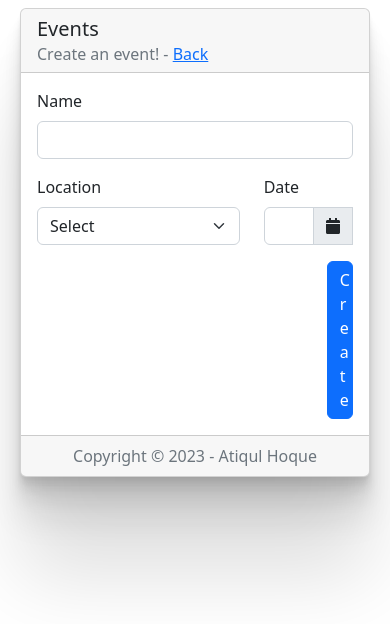
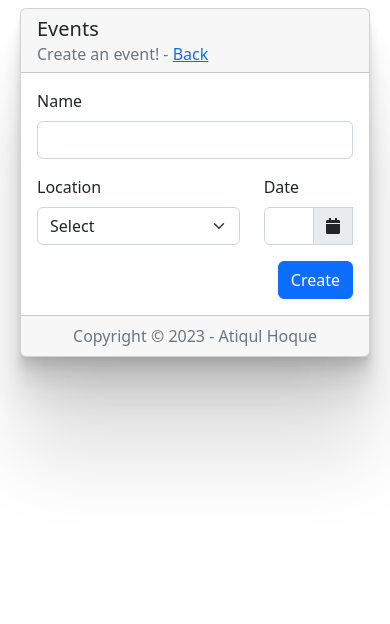
Before and after one commit to atiqbaqi/crud-frontend, a Node server app: page /create in a window 390 px wide. Shown: the top 624 px of the page. Run offline with Node 20, Linux system fonts and the light colour scheme; some libraries are stand-ins or nearby versions.

Commit message:
datatable and button responsiveness fix

```diff
--- a/views/create.ejs
+++ b/views/create.ejs
@@ -46,7 +46,7 @@
                 </div>
                 <div class="row">
                     <div class="col-12 text-end">
-                        <button type="submit" class="btn btn-primary col-1">Create</button>
+                        <button type="submit" class="btn btn-primary">Create</button>
                     </div>
 
                 </div>
--- a/views/edit.ejs
+++ b/views/edit.ejs
@@ -48,7 +48,7 @@
                 </div>
                 <div class="row">
                     <div class="col-12 text-end">
-                        <button type="submit" class="btn btn-primary col-1">Edit</button>
+                        <button type="submit" class="btn btn-primary">Edit</button>
                     </div>
 
                 </div>
--- a/views/events.ejs
+++ b/views/events.ejs
@@ -33,6 +33,7 @@
     $('#events').DataTable({
         lengthMenu: [[5, 10, 25, 50, -1], [5, 10, 25, 50]],
         pageLength: 5,
+        scrollX: true,
         searching: false,
         processing: true,
         serverSide: true,
```
